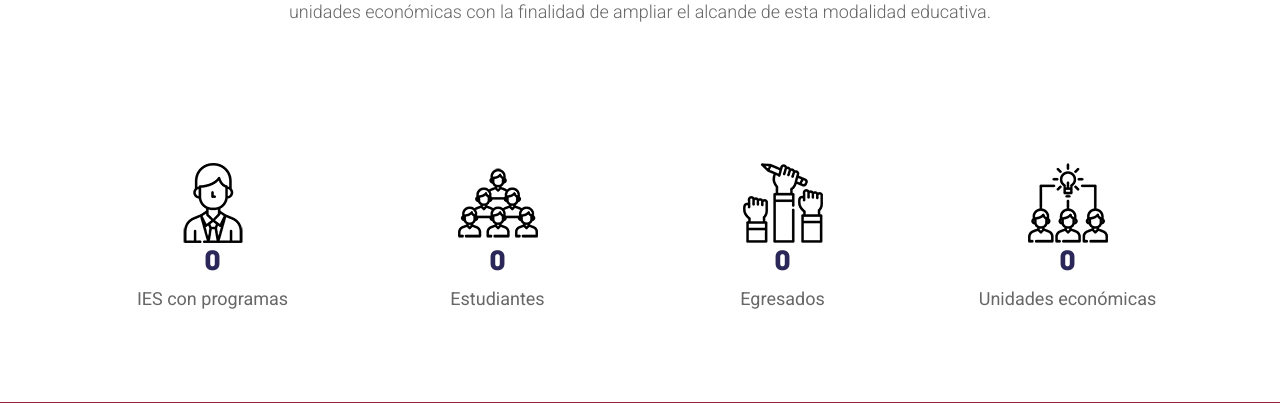
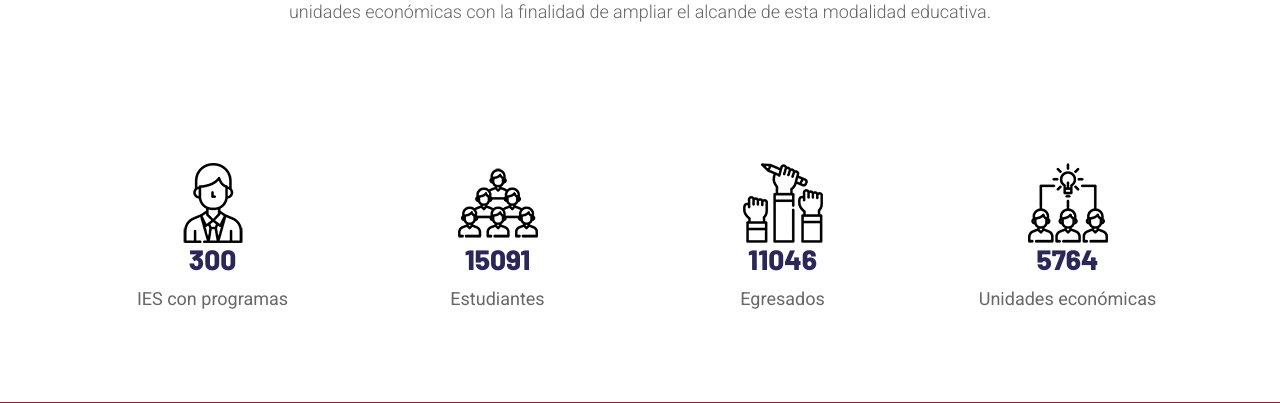
Before and after one commit to xasg/educaciondualsuperior, a PHP site: page / in a window 1280 px wide. Shown: the part 1262-1665 px from the top of the page. Run offline with PHP 8.4, Linux system fonts and the light colour scheme; data that the repository does not hold is empty.

Commit message:
solucion error index
solucion error index

```diff
--- a/index.php
+++ b/index.php
@@ -1,5 +1,5 @@
 <?php
-require_once('model/conteo.php');
+/** require_once('model/conteo.php');
 $rep_ies = rep_ies();
 $ies=$rep_ies['ies'];
 $rep_programas = rep_programas();
@@ -9,7 +9,7 @@ $estudiantes=$rep_estudiantes['estudiantes'];
 $rep_egresados = rep_egresados();
 $egresados=$rep_egresados['egresados'];
 $rep_unidad = rep_unidad();
-$unidad=$rep_unidad['unidad'];
+$unidad=$rep_unidad['unidad'];**/
 ?>
 <!DOCTYPE html>
 <html lang="es">
@@ -203,7 +203,7 @@ $unidad=$rep_unidad['unidad'];
     <div class="col-md-3 text-center">
       <div class="service-box mt-5 mx-auto">
        <img src="img/icons/1.png" class="">
-       <h3 class="counter tipo"><?php echo $ies;?></h3>
+       <h3 class="counter tipo">300<?php //echo $ies;?></h3>
        <p><strong>IES con programas </strong></p>
      </div>
    </div>
@@ -212,7 +212,7 @@ $unidad=$rep_unidad['unidad'];
    <div class="col-md-3 text-center">
     <div class="service-box mt-5 mx-auto">
       <img src="img/icons/2.png" class="">
-      <h3 class="counter tipo"><?php echo $estudiantes;?></h3>
+      <h3 class="counter tipo">15091<?php //echo $estudiantes;?></h3>
       <p><strong>Estudiantes </strong></p>
     </div>
   </div>
@@ -221,7 +221,7 @@ $unidad=$rep_unidad['unidad'];
   <div class="col-md-3 text-center">
     <div class="service-box mt-5 mx-auto">
       <img src="img/icons/3.png" class="">
-      <h3 class="counter tipo"><?php echo $egresados;?></h3>
+      <h3 class="counter tipo">11046<?php //echo $egresados;?></h3>
       <p><strong>Egresados</strong></p>
     </div>
   </div>
@@ -229,7 +229,7 @@ $unidad=$rep_unidad['unidad'];
    <div class="col-md-3 text-center">
     <div class="service-box mt-5 mx-auto">
       <img src="img/icons/4.png" class="">
-      <h3 class="counter tipo"><?php echo $unidad;?></h3>
+      <h3 class="counter tipo">5764<?php //echo $unidad;?></h3>
       <p><strong>Unidades económicas</strong></p>
     </div>
   </div>
```
